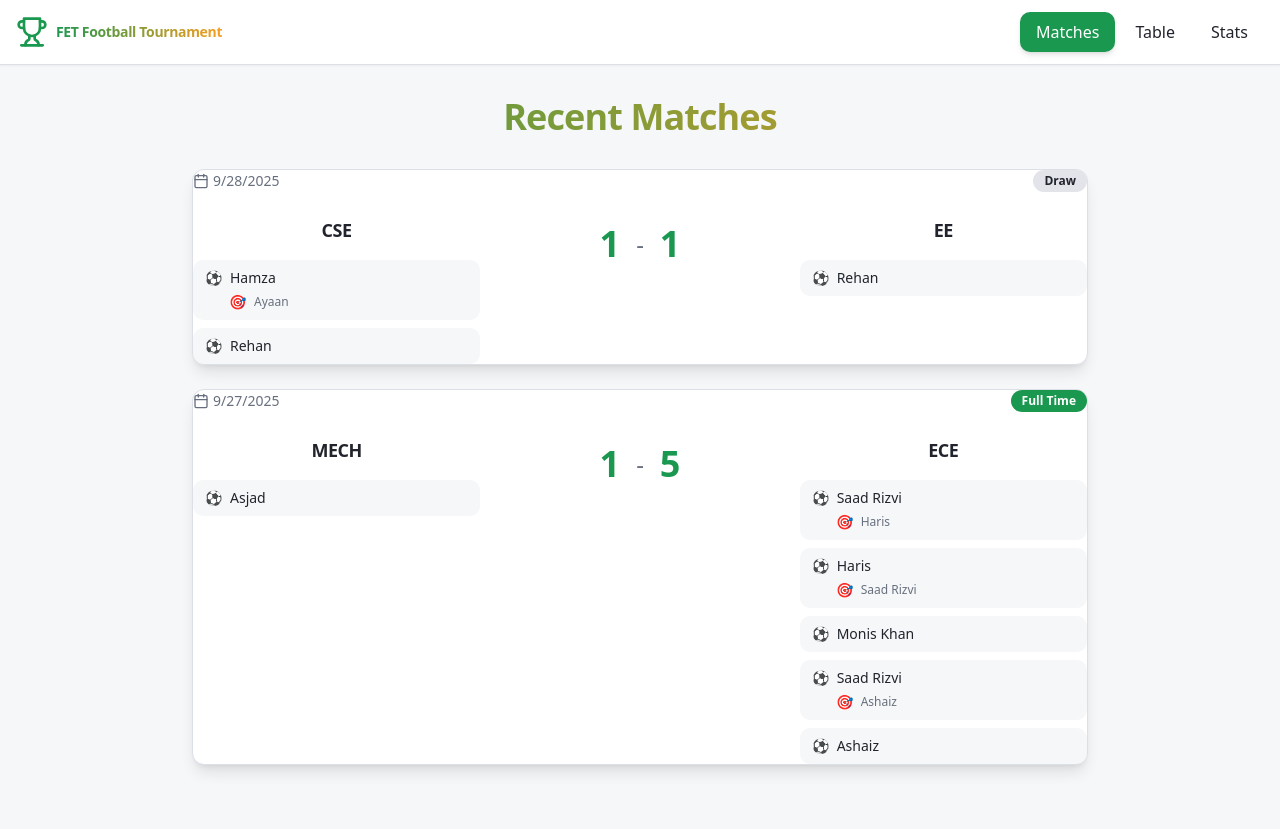
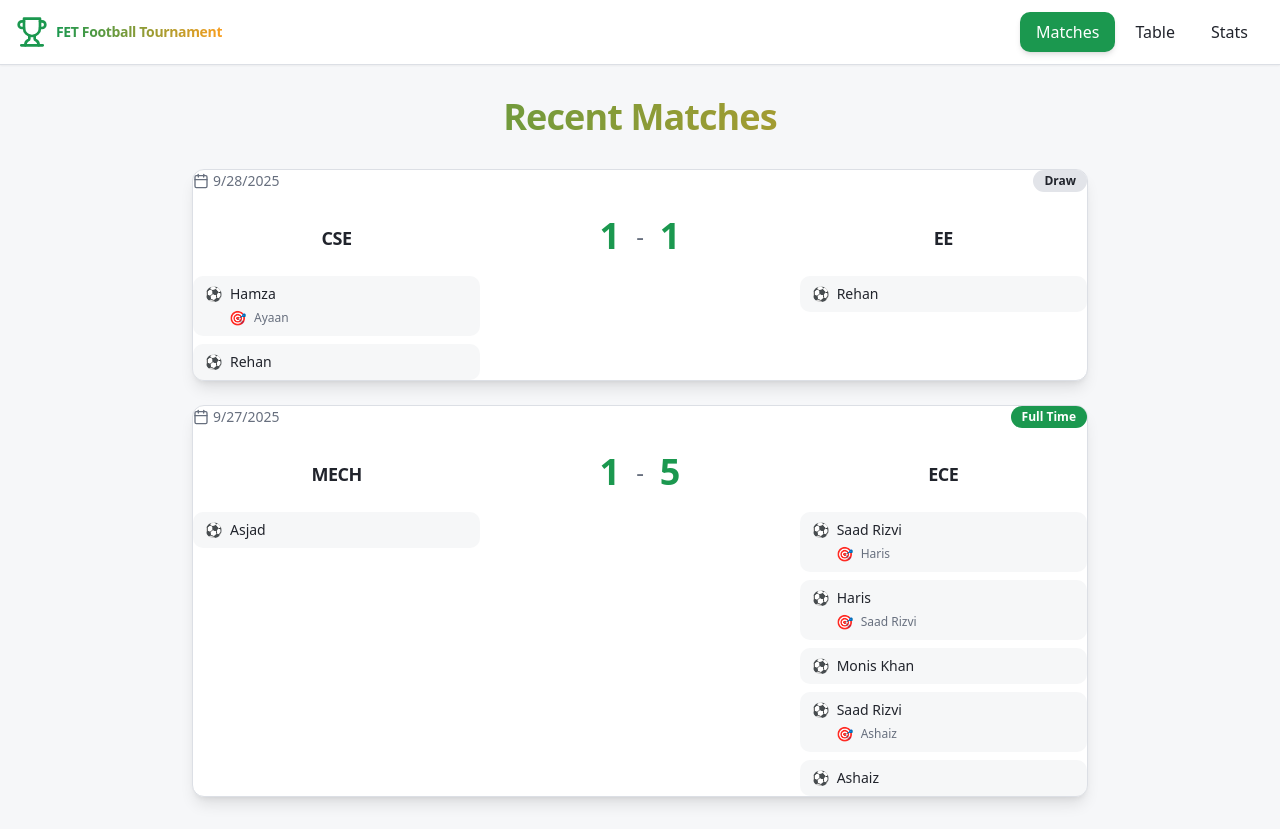
Before and after one commit to saadrizvi09/fet-football-tournament, a React (Vite) app: page / in a window 1280 px wide. Before the commit the page ends 800 px from the top, so only its background shows below. Built offline with nearby package versions, Linux system fonts and the light colour scheme; the HTML template or start-up script is replaced by a standard one.

Commit message:
changes made

```diff
--- a/src/pages/Matches.tsx
+++ b/src/pages/Matches.tsx
@@ -59,8 +59,8 @@ const MatchCard = ({ match }: { match: Match }) => {
 
       <div className="grid grid-cols-3 gap-3 sm:gap-4 items-start">
         {/* Team A Section */}
-        <div className="flex flex-col items-start sm:items-center">
-          <h3 className="font-bold text-lg mb-4 text-center">{match.teamA}</h3>
+        <div className="flex flex-col text-center sm:items-center">
+          <h3 className="font-bold text-lg mb-4 text-center py-2">{match.teamA}</h3>
           <div className="w-full space-y-2">
             {match.goals
               .filter((goal) => goal.team.includes(match.teamA.split(' ')[0]))
@@ -85,7 +85,7 @@ const MatchCard = ({ match }: { match: Match }) => {
         </div>
 
         {/* Score Section */}
-        <div className="flex items-center justify-center py-2">
+        <div className="flex items-center justify-center ">
           <div className="flex items-center gap-4">
             <span className="text-3xl sm:text-4xl font-bold text-primary">{match.scoreA}</span>
             <span className="text-xl sm:text-2xl text-muted-foreground">-</span>
@@ -95,7 +95,7 @@ const MatchCard = ({ match }: { match: Match }) => {
 
         {/* Team B Section */}
         <div className="flex flex-col items-start sm:items-center">
-          <h3 className="font-bold text-lg mb-4 text-center">{match.teamB}</h3>
+          <h3 className="font-bold text-lg mb-4 text-center px-6 py-2 ">{match.teamB}</h3>
           <div className="w-full space-y-2">
             {match.goals
               .filter((goal) => goal.team.includes(match.teamB.split(' ')[0]))
--- a/src/pages/Table.tsx
+++ b/src/pages/Table.tsx
@@ -17,7 +17,7 @@ interface TeamData {
 }
 
 const groupAData: TeamData[] = [
-  { team: "Computer ", wins: 1, draws: 0, losses: 0, points: 3},
+  { team: "Computer Engineering", wins: 1, draws: 0, losses: 0, points: 3},
   { team: "Civil Engineering", wins: 0, draws: 0, losses: 0, points: 0 },
   { team: "Electrical Engineering", wins: 0, draws: 0, losses: 1, points: 0},
 ];
```
